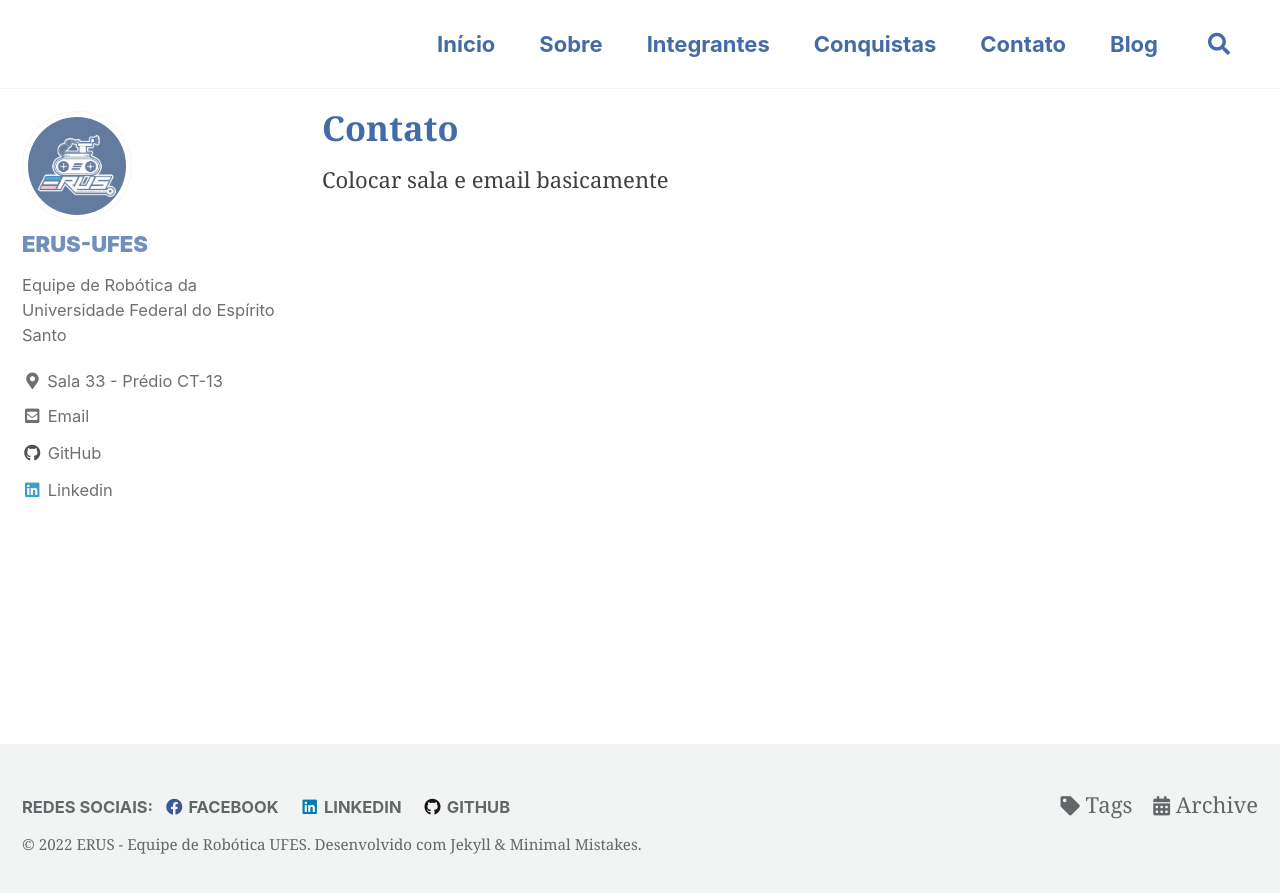
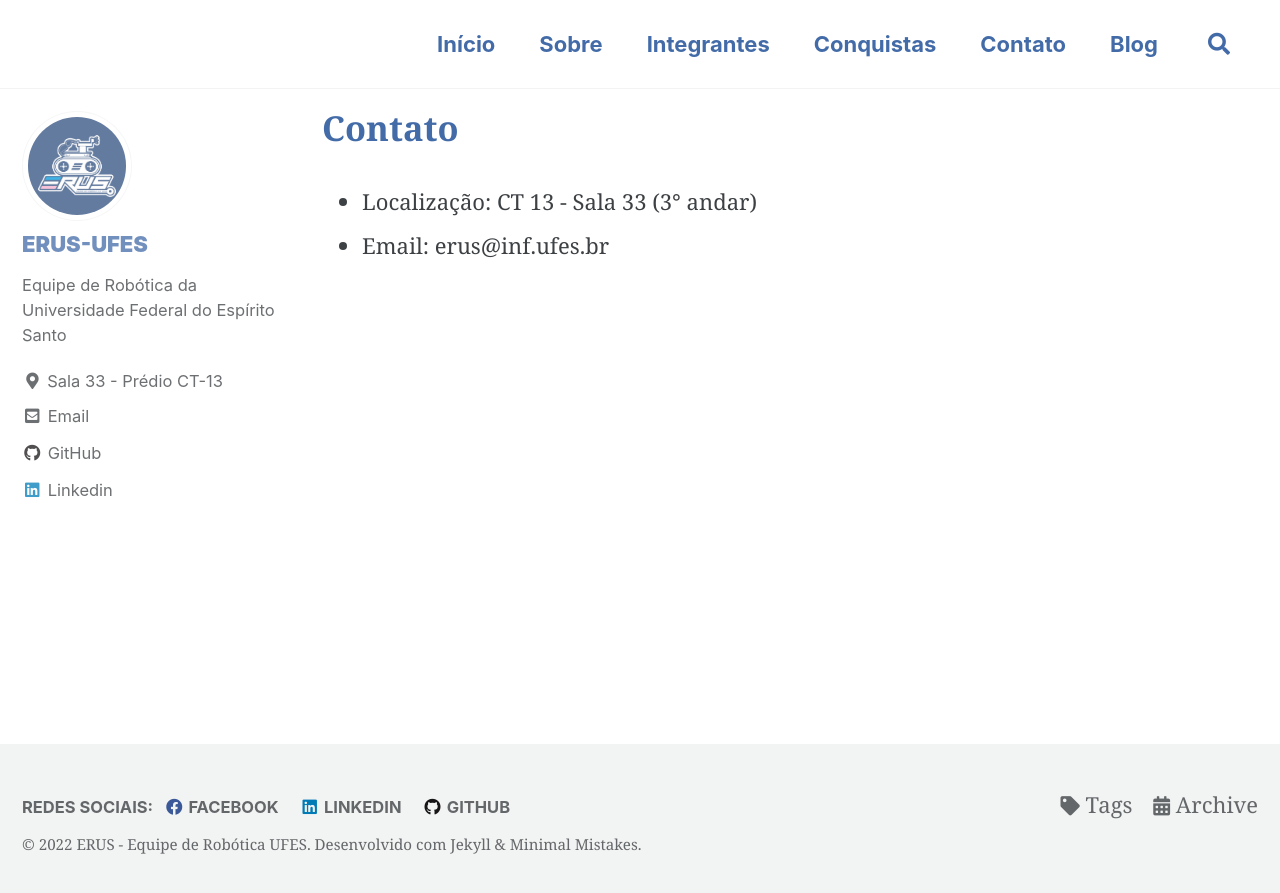
Before and after one commit to erufes/site, a Jekyll site: the page built from _pages/contato.md, in a window 1280 px wide. Shown: the top 893 px of the page. Built offline with Jekyll 4.4.1, drawn with Linux system fonts in a browser that asks for light colours; cached includes are drawn as plain includes.

Commit message:
modified:   _pages/contato.md

```diff
--- a/_pages/contato.md
+++ b/_pages/contato.md
@@ -6,4 +6,5 @@ classes: wide
 author_profile: true
 ---
 
-Colocar sala e email basicamente
+- Localização: CT 13 - Sala 33 (3° andar)
+- Email: erus@inf.ufes.br
```
